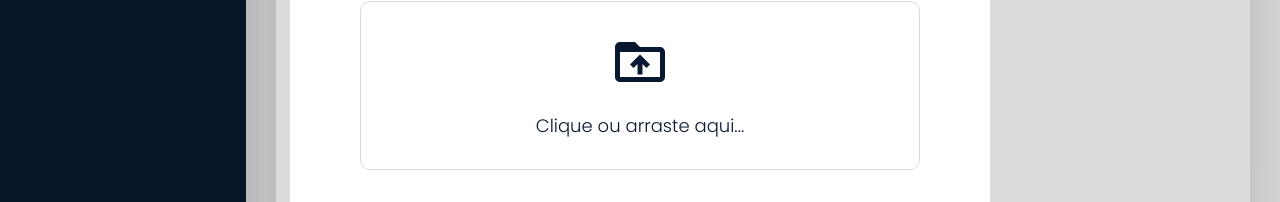
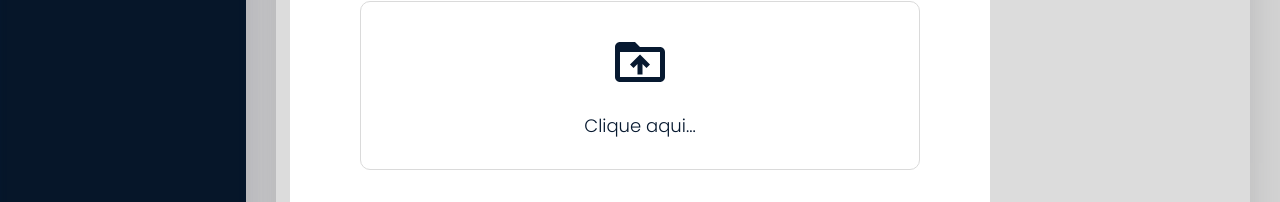
Before and after one commit to AlexdeOliveiraSilva/NextJS_KongVite_FrontEnd, a Next.js app: page /cliente/turmas/turma-view in a window 1280 px wide. Both pictures are taken after a click on the button "Importar". Shown: the part 346-548 px from the top of the page. Built offline with nearby package versions, Linux system fonts and the light colour scheme.

Commit message:
att(somente h1): textual

```diff
--- a/src/components/Modal/uploadGuest.jsx
+++ b/src/components/Modal/uploadGuest.jsx
@@ -240,7 +240,7 @@ export default function UploadGuestModal({ close }) {
                             <div className='flexc contentUploadBox'>
                                 <label htmlFor="fileInput" className="uploadLabel">
                                     <DriveFolderUploadIcon style={{ width: "100%", fontSize: "60px", color: "var(--blue-primary)" }} />
-                                    <p style={{ fontSize: "18px", color: "var(--blue-primary)", marginTop: "20px" }}>Clique ou arraste aqui...</p>
+                                    <p style={{ fontSize: "18px", color: "var(--blue-primary)", marginTop: "20px" }}>Clique aqui...</p>
                                 </label>
                                 <input type="file" id="fileInput" className="fileInput" onChange={handleFileUpload} accept=".xls,.xlsx" />
                             </div>
```
